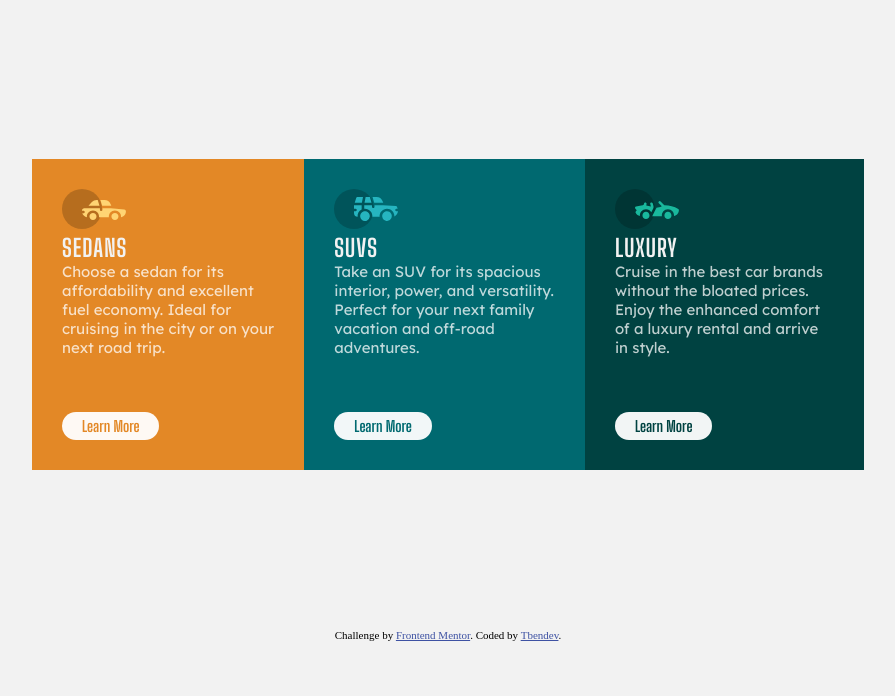
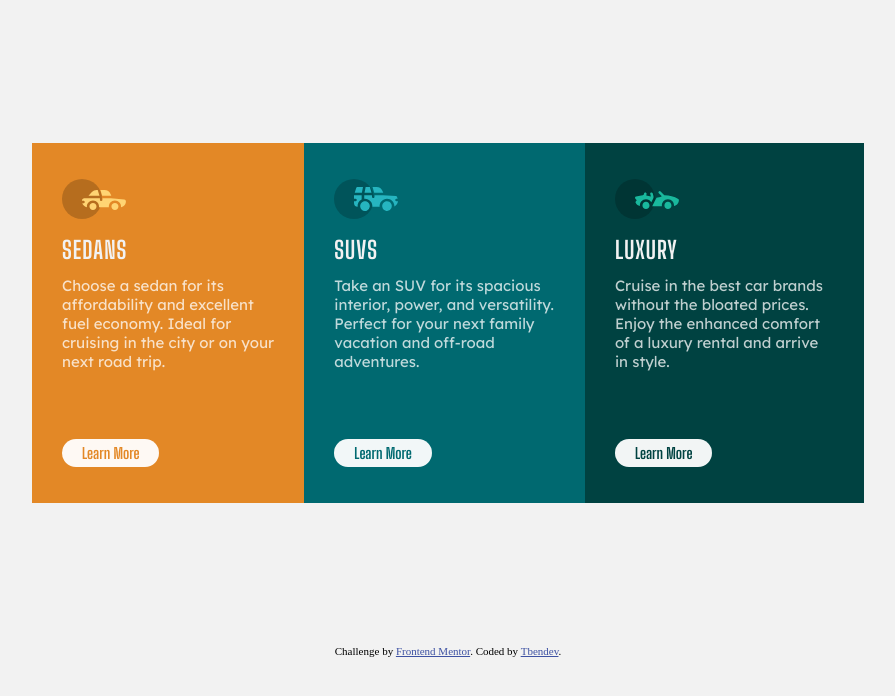
Before and after one commit to tbendev/3-column-preview-card-component-, a plain HTML site: page index.html in a window 1280 px wide. Shown: the whole page, without its empty margins (192-1087 px from the left). Drawn offline with Linux system fonts and the light colour scheme.

Commit message:
Update style.css

```diff
--- a/style.css
+++ b/style.css
@@ -24,6 +24,7 @@ body {
 }
 .card {
   max-width: 65%;
+  min-height: 45%;
   display: flex;
 }
 
```
